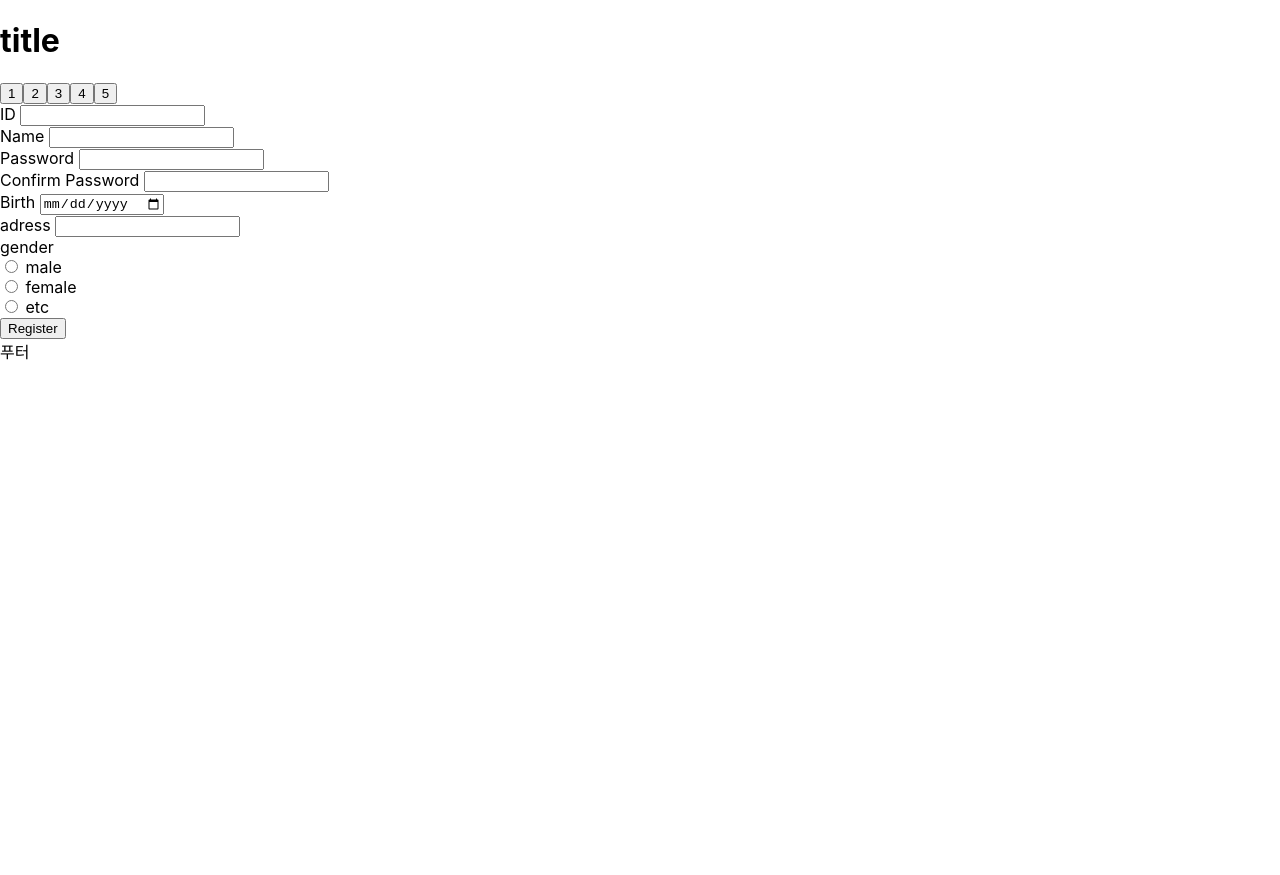
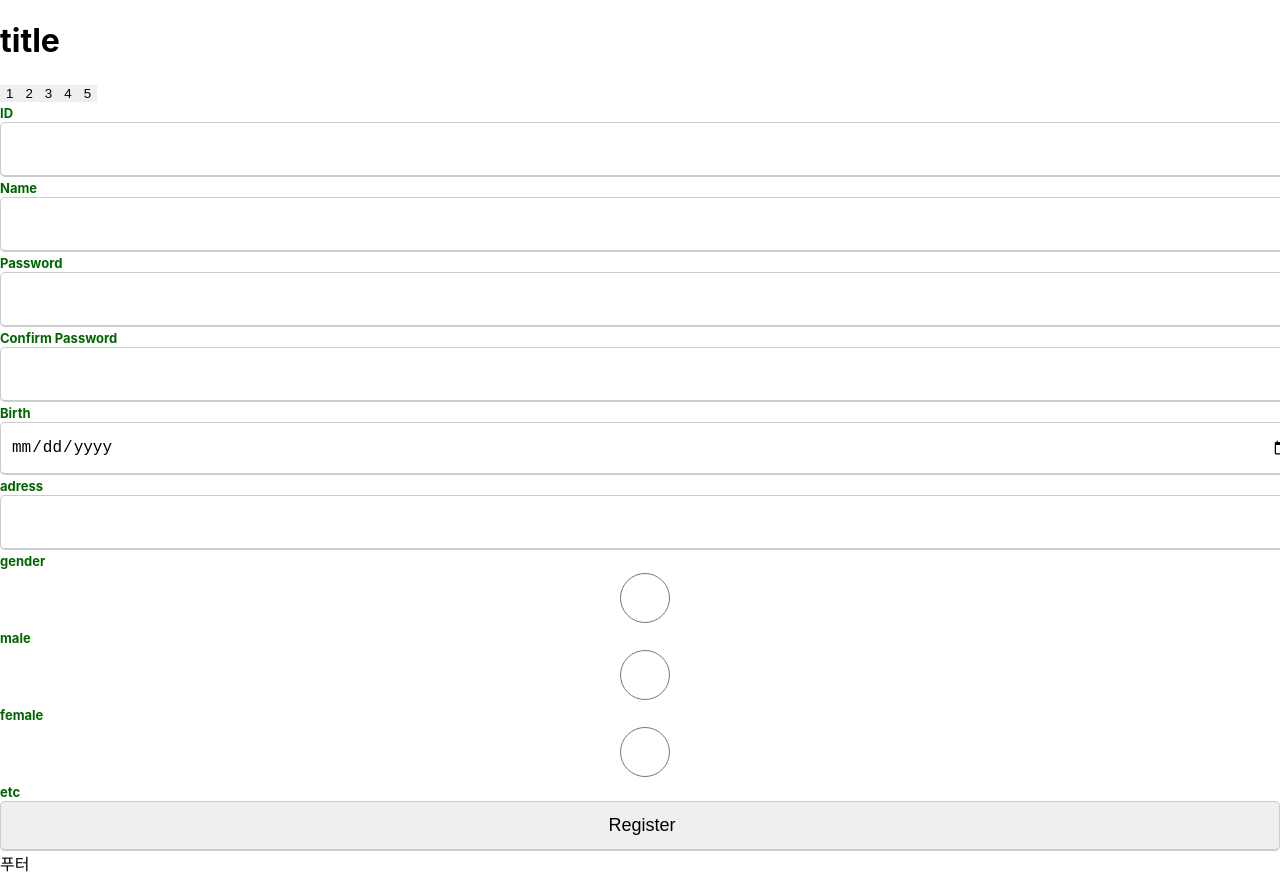
Before and after one commit to limgs0506/Form_Study_react, a React (Create React App) app: page / in a window 1280 px wide. Before the commit the page ends 800 px from the top, so only its background shows below. Built offline with nearby package versions, Linux system fonts and the light colour scheme.

Commit message:
FEAT atom styled-comp 적용

```diff
--- a/src/components/atom/button.tsx
+++ b/src/components/atom/button.tsx
@@ -1,11 +1,20 @@
 import React, { Component } from "react";
+import styled from "styled-components";
 
 type Props = {
 	children: string;
 };
 
+const StyledButton = styled.button`
+	flex: 1;
+	border: none;
+	&:hover {
+		border: solid 1;
+	}
+`;
+
 const Button: React.FC<Props> = (props) => {
-	return <button>{props.children}</button>;
+	return <StyledButton>{props.children}</StyledButton>;
 };
 
 export default Button;
--- a/src/components/atom/input.tsx
+++ b/src/components/atom/input.tsx
@@ -1,4 +1,5 @@
 import React, { Component } from "react";
+import styled from "styled-components";
 
 type Props = {
 	type: string;
@@ -8,9 +9,20 @@ type Props = {
 	value?: string;
 };
 
+const StyledInput = styled.input`
+	height: 50px;
+	width: 100%;
+	border-radius: 5px;
+	outline: none;
+	font-size: large;
+	padding-left: 10px;
+	border: 1px solid #ccc;
+	border-bottom-width: 2px;
+	transition: all 0.3s ease;
+`;
 const Input: React.FC<Props> = (props) => {
 	return (
-		<input
+		<StyledInput
 			type={props.type}
 			name={props.name}
 			id={props.id}
--- a/src/components/atom/label.tsx
+++ b/src/components/atom/label.tsx
@@ -1,12 +1,17 @@
 import React, { Component } from "react";
+import styled from "styled-components";
 
 type Props = {
 	children: string;
 	name: string;
 };
-
+const StyledLabel = styled.label`
+	font-size: small;
+	font-weight: bolder;
+	color: darkgreen;
+`;
 const Label: React.FC<Props> = (props) => {
-	return <label htmlFor={props.name}> {props.children} </label>;
+	return <StyledLabel htmlFor={props.name}> {props.children} </StyledLabel>;
 };
 
 export default Label;
```
